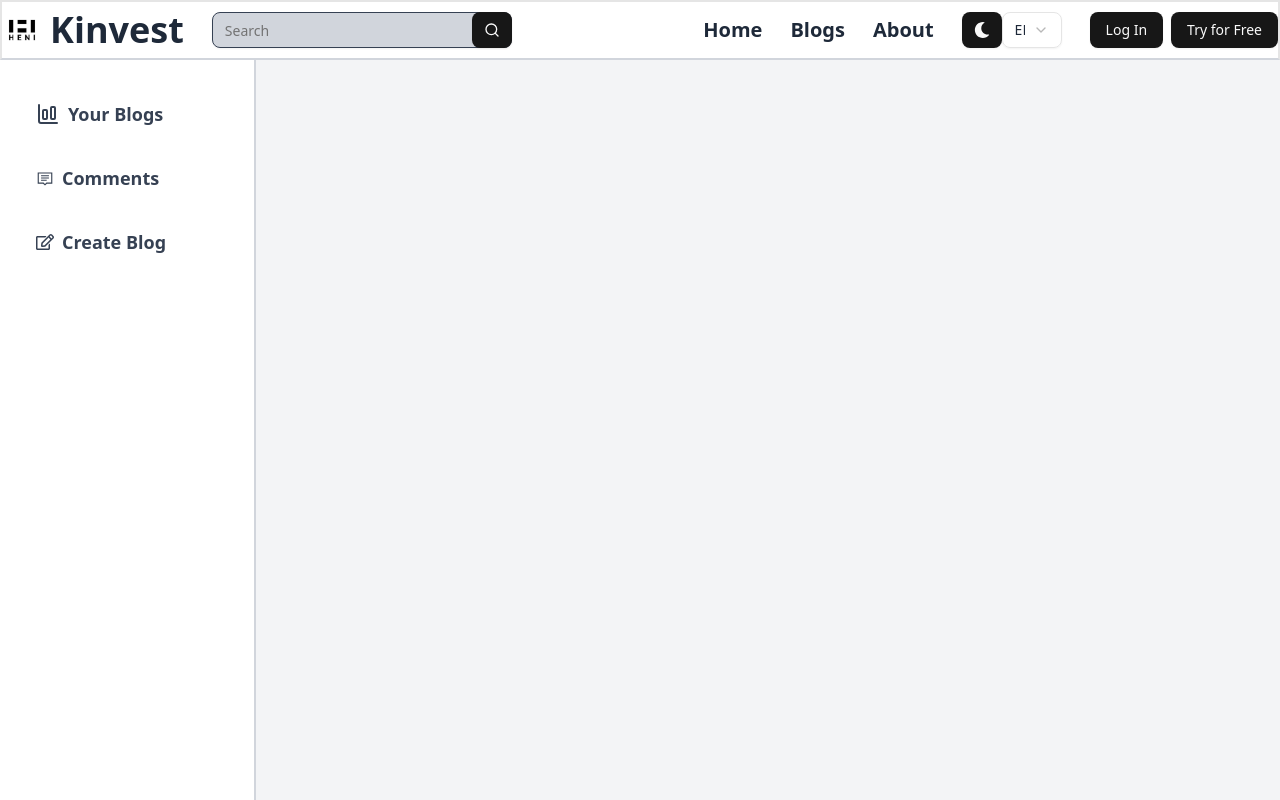
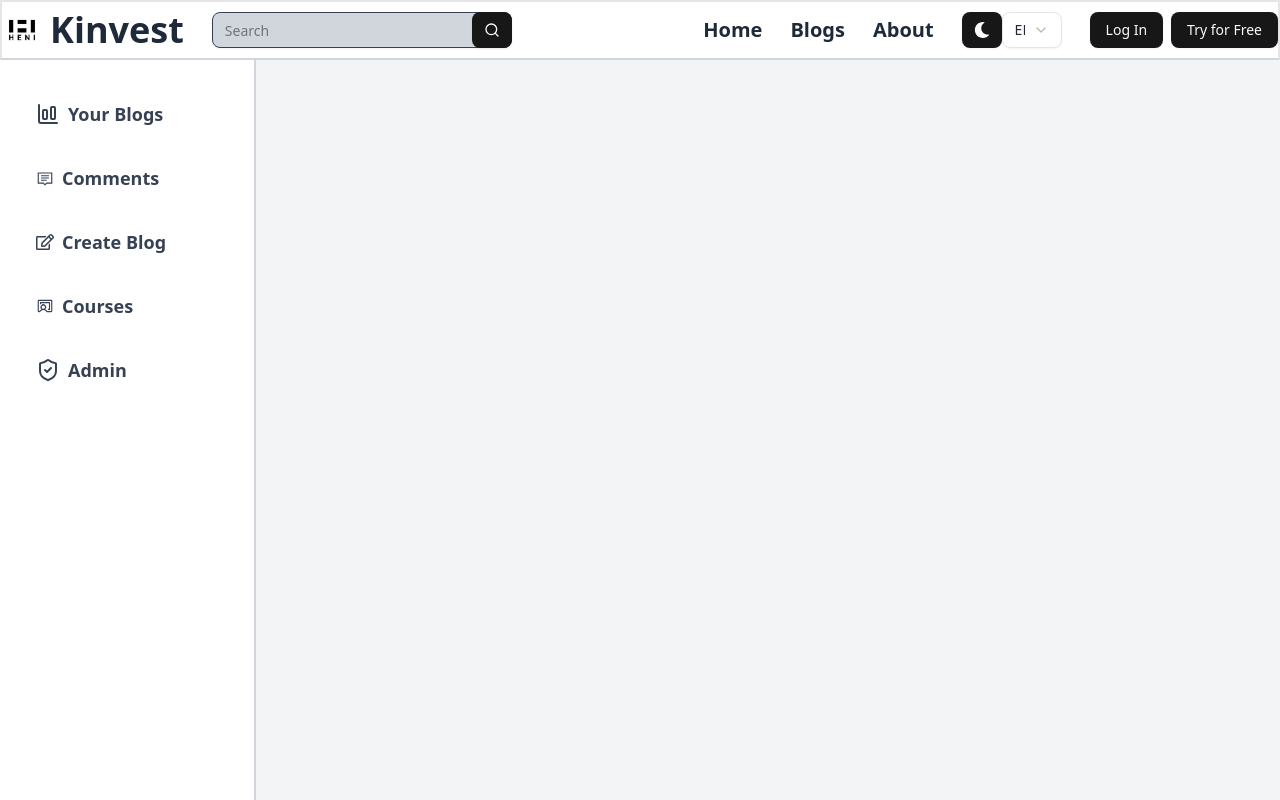
Before and after one commit to ElheniAbdellaoui/Felbled.Plateform, a React (Vite) app in the folder Frontend/: page /dashboard in a window 1280 px wide. Built offline with nearby package versions, Linux system fonts and the light colour scheme.

Commit message:
first commit

```diff
--- a/Frontend/src/components/Sidebar.jsx
+++ b/Frontend/src/components/Sidebar.jsx
@@ -2,6 +2,8 @@ import { ChartColumnBig, SquareUser } from "lucide-react";
 import React from "react";
 import { FaRegEdit } from "react-icons/fa";
 import { LiaCommentSolid } from "react-icons/lia";
+import { PiChalkboardTeacher } from "react-icons/pi"; // pour courses
+import { ShieldCheck } from "lucide-react"; // pour admin
 import { NavLink } from "react-router-dom";
 
 const Sidebar = () => {
@@ -34,6 +36,18 @@ const Sidebar = () => {
           <FaRegEdit />
           <span>Create Blog</span>
         </NavLink>
+
+        {/* NEW: Courses */}
+        <NavLink to="/dashboard/courses" className={linkStyle}>
+          <PiChalkboardTeacher />
+          <span>Courses</span>
+        </NavLink>
+
+        {/* NEW: Admin (visible seulement si user = admin → tu peux mettre une condition plus tard) */}
+        <NavLink to="/dashboard/admin" className={linkStyle}>
+          <ShieldCheck />
+          <span>Admin</span>
+        </NavLink>
       </div>
     </div>
   );
```
